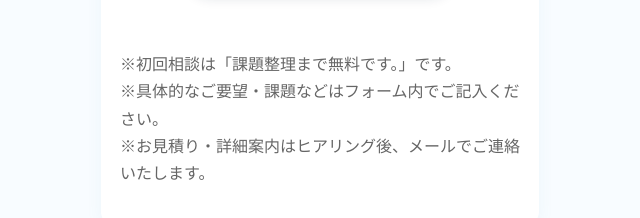
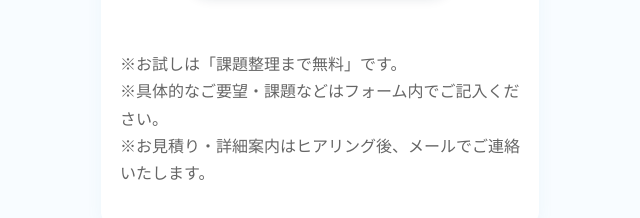
Before and after one commit to Insideshift/insideshift.github.io, a plain HTML site: page corporate-apply.html in a window 1280 px wide. Shown: the part 282-500 px from the top of the page, without its empty margins (320-960 px from the left). Drawn offline with Linux system fonts and the light colour scheme.

Commit message:
Update corporate-apply.html

```diff
--- a/corporate-apply.html
+++ b/corporate-apply.html
@@ -65,7 +65,7 @@
     <div>下記よりご依頼フォームにお進みください。</div>
     <a href="https://ws.formzu.net/dist/S660788945/" class="main-btn" target="_blank">法人向けご依頼フォーム</a>
     <div class="notice">
-      ※初回相談は「課題整理まで無料です。」です。<br>
+      ※お試しは「課題整理まで無料」です。<br>
       ※具体的なご要望・課題などはフォーム内でご記入ください。<br>
       ※お見積り・詳細案内はヒアリング後、メールでご連絡いたします。
     </div>
```
